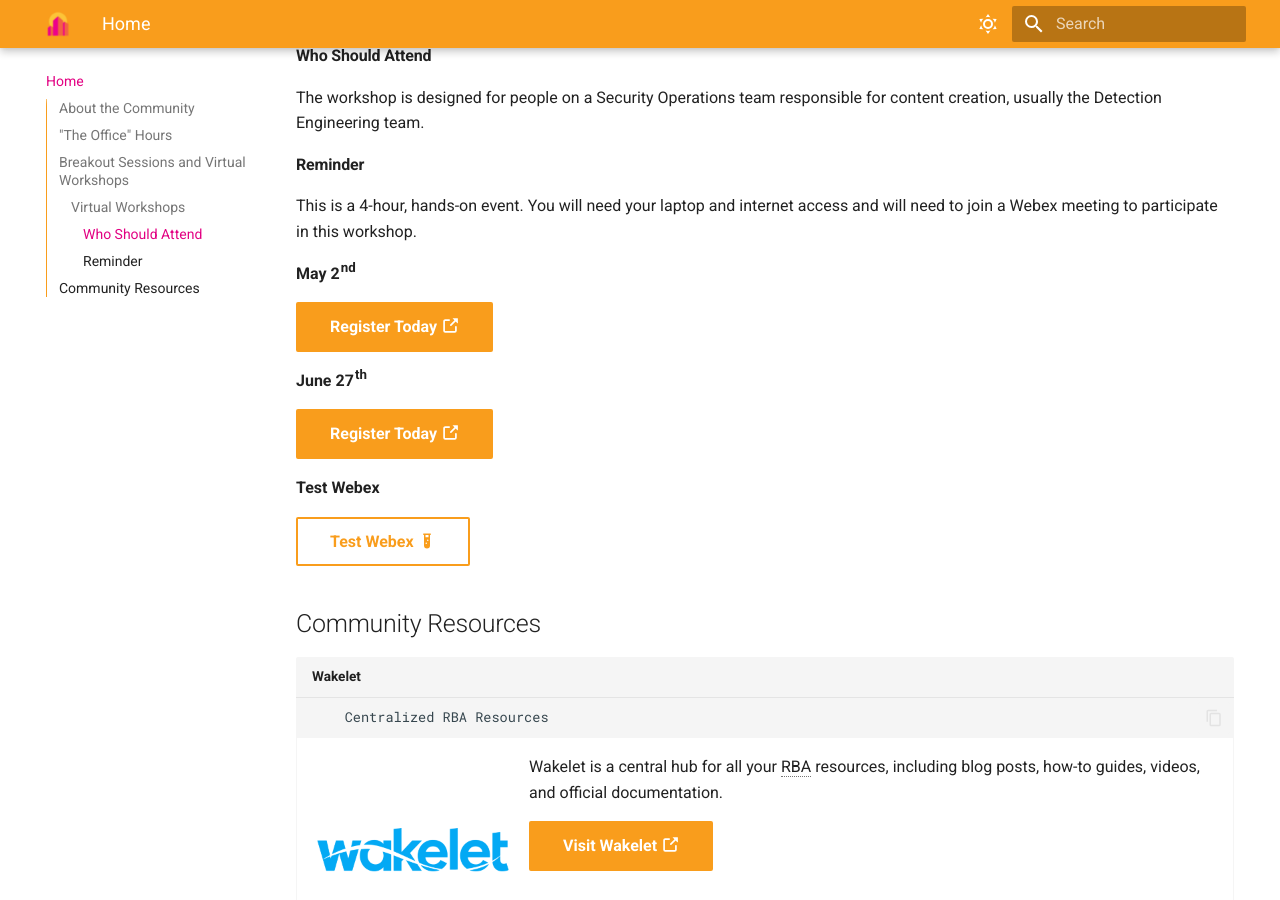
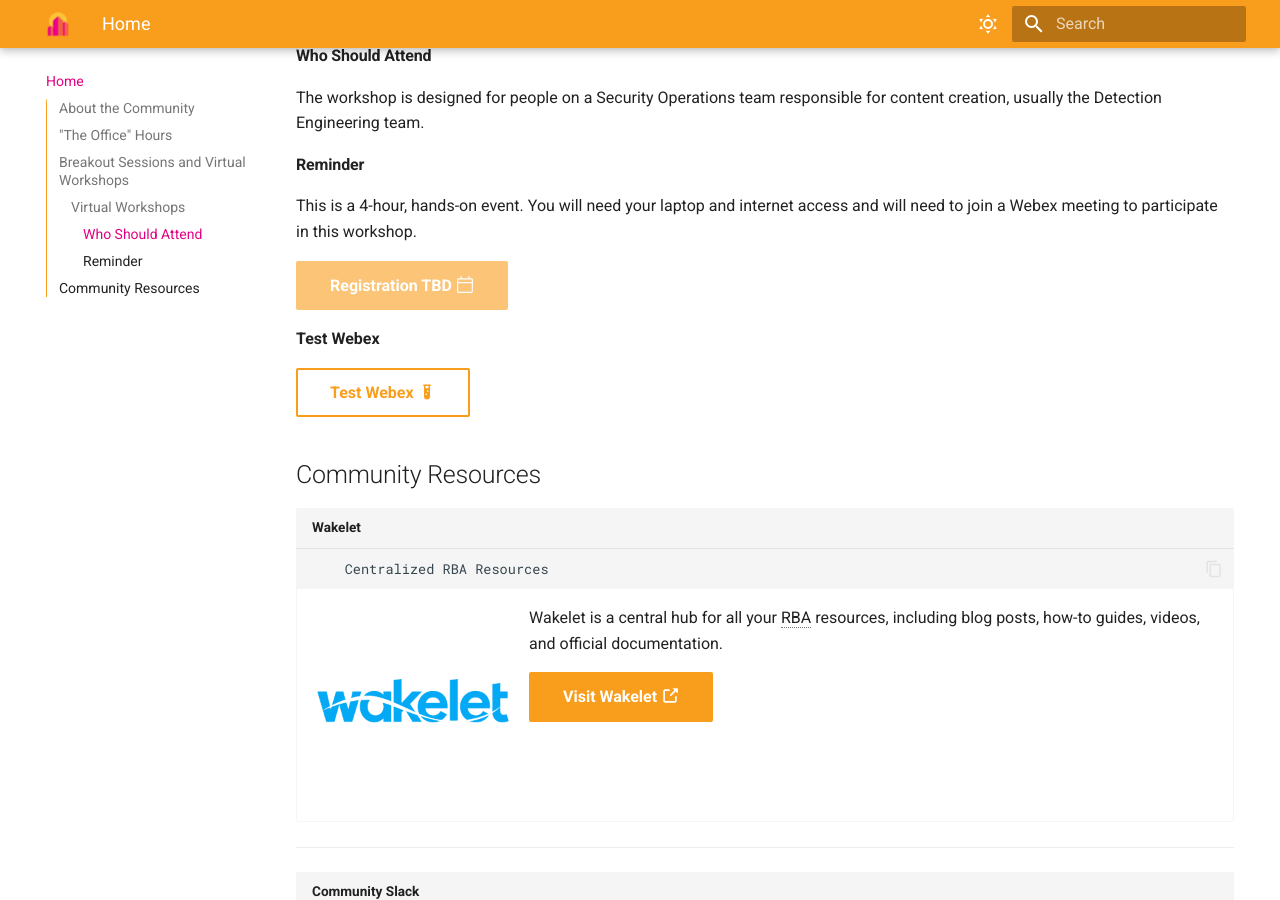
Before and after one commit to rba-community/rba-community, an MkDocs documentation site: the page built from docs/index.md, in a window 1280 px wide and 900 px high, scrolled down 1836 px. Built offline with MkDocs 1.6.1 and Material for MkDocs 9.7.7, drawn with Linux system fonts in a browser that asks for light colours; emoji names are drawn with the system emoji font.

Commit message:
removed workshop registration
Signed-off-by: Zach Christensen <admin@rba.community>

```diff
--- a/docs/index.md
+++ b/docs/index.md
@@ -38,13 +38,7 @@ The workshop is designed for people on a Security Operations team responsible fo
 
 This is a 4-hour, hands-on event. You will need your laptop and internet access and will need to join a Webex meeting to participate in this workshop.
 
-**May 2^nd^**
-
-[Register Today :octicons-link-external-16:](https://splunk.webex.com/weblink/register/radfb895d9f13304a706e398816228528){ .md-button .md-button--primary target="blank" }
-
-**June 27^th^**
-
-[Register Today :octicons-link-external-16:](https://splunk.webex.com/weblink/register/r3a7219d989680bf604f1c1c538a53d14){ .md-button .md-button--primary target="blank" }
+[Registration TBD :octicons-calendar-24:](#virtual-workshops){ .md-button .md-button--primary .disabled-button }
 
 **Test Webex**
 
```
